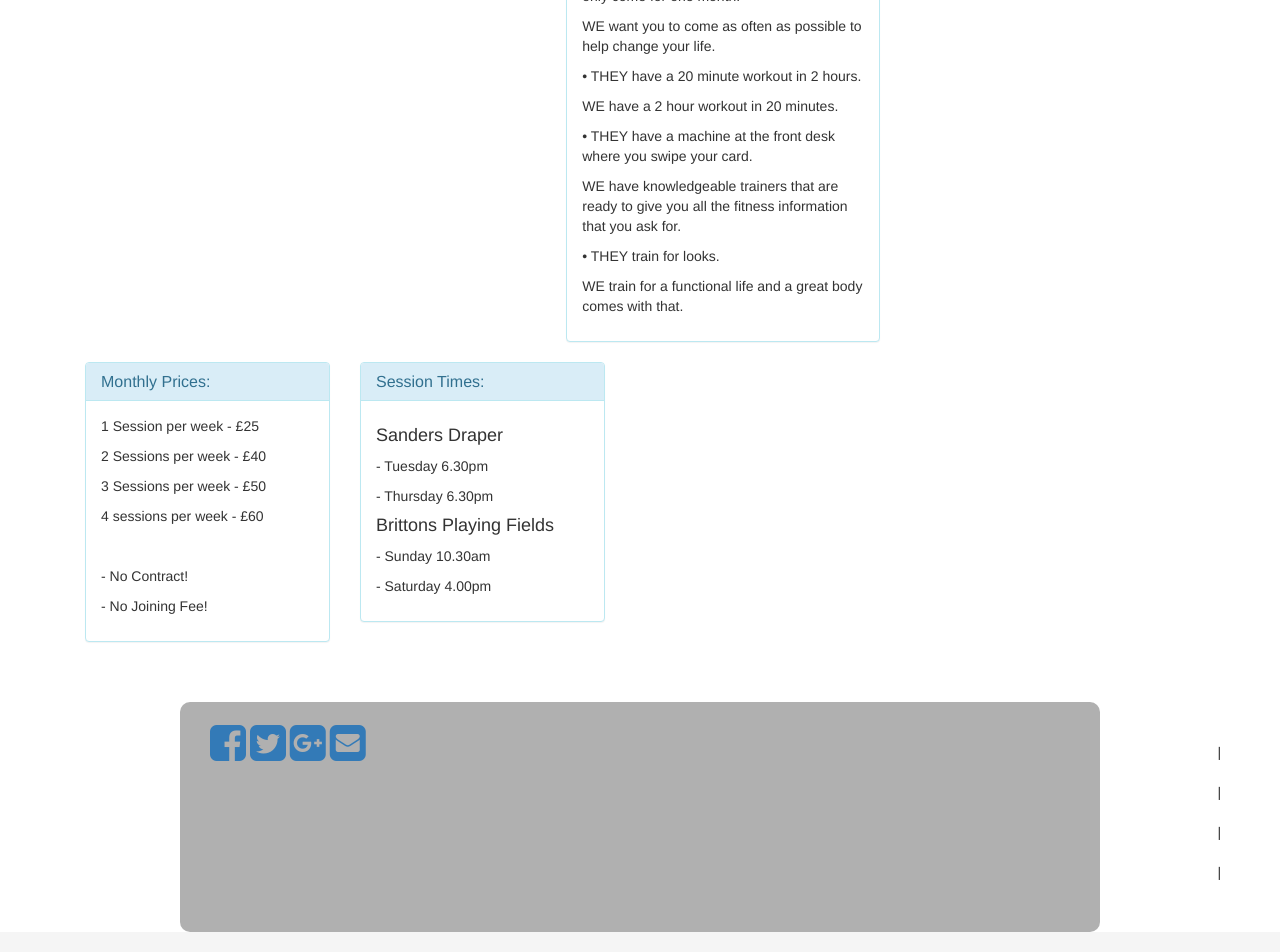
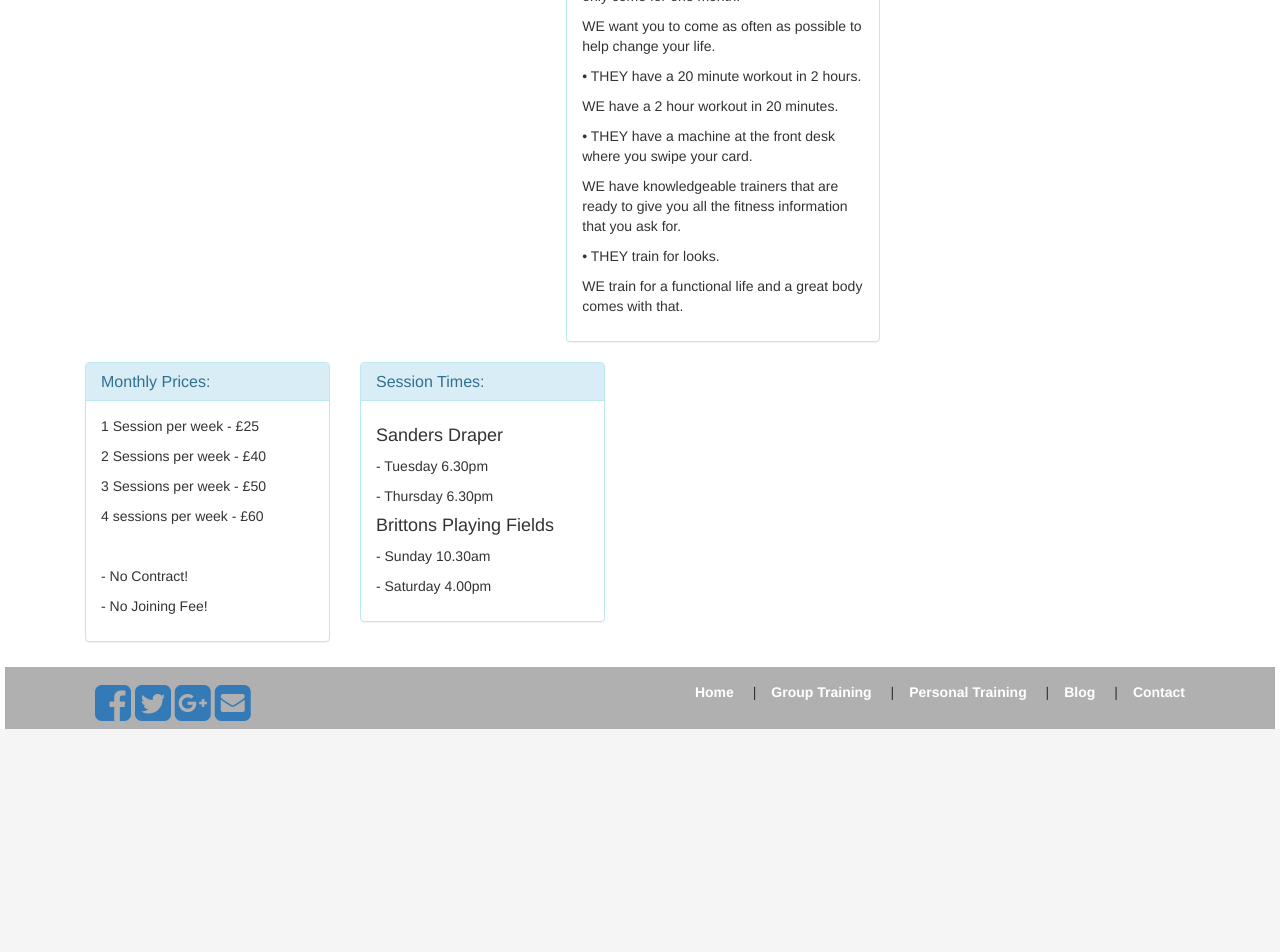
Before and after one commit to jackosullivanpt/blog, a Jekyll site: the page built from grouptraining.html, in a window 1280 px wide. Shown: the part 1019-1971 px from the top of the page. Built offline with Jekyll 4.4.1, drawn with Linux system fonts in a browser that asks for light colours; nearby versions of some CDN libraries; after the commit the page ends 1753 px from its top, so only the background shows below that.

Commit message:
Update main.scss

```diff
--- a/css/main.scss
+++ b/css/main.scss
@@ -13,32 +13,42 @@
 
 header {padding-top: 20px }
 
+
+
+footer {background-color:#B0B0B0;
+        border-radius: 0px}
+
+
+
 .site-footer
 {
-  color:#black;
+  background-color: #gray;
+  color: #white;
+  margin: 5px;
+  padding: 5px;
 }
+
 
 .footer-nav li
 {
-  list-style: none;
-  padding:0px;
+  display: inline;
+  margin-top: 10px;
+  padding: 15px;
 }
+
+
+
 .footer-nav a
 {
   color: white;
 }
 
-footer { margin-bottom: 20px;
-      margin-top:40px;
-      margin-left: 180px;
-      margin-right: 180px}
-
-footer {background-color:#B0B0B0;
-        border-radius: 10px}
+.footer-nav a:hover
+{
+  text-decoration: none;
+  }
 
 
-footer {padding-top: 20px;
-        padding-bottom: 20px;}
 
 .panel-heading-contact
 {margin-top: 20px;
```
